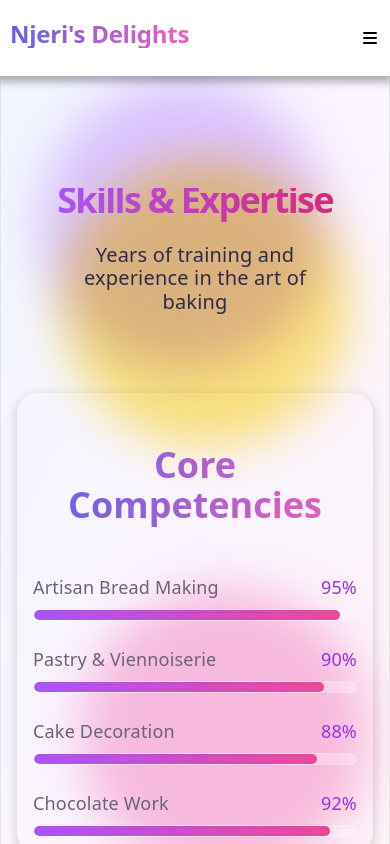
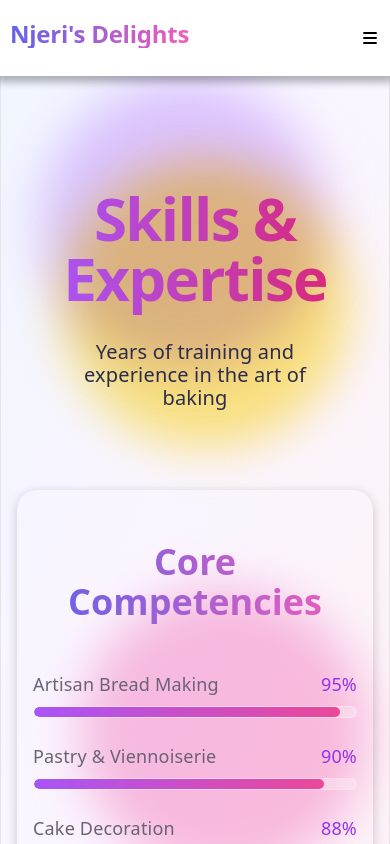
Before and after one commit to Congressman-bot/NjerisDelights, a React (Vite) app: page /skills in a window 390 px wide. Shown: the top 844 px of the page. Built offline with nearby package versions, Linux system fonts and the light colour scheme.

Commit message:
Heading change

```diff
--- a/src/pages/Skills.jsx
+++ b/src/pages/Skills.jsx
@@ -37,7 +37,7 @@ function Skills(){
 
         <>
             <section className="first-section">
-                <h1 className="bg-gradient-to-r from-purple-500 to-pink-600 bg-clip-text bg-transparent sm:text-4xl md:text-6xl font-semibold pb-3">Skills & Expertise</h1>
+                <h1 className="bg-gradient-to-r from-purple-500 to-pink-600 bg-clip-text bg-transparent text-6xl font-semibold pb-3">Skills & Expertise</h1>
                 <p className="description">
                     Years of training and experience in the art
                     of baking
```
